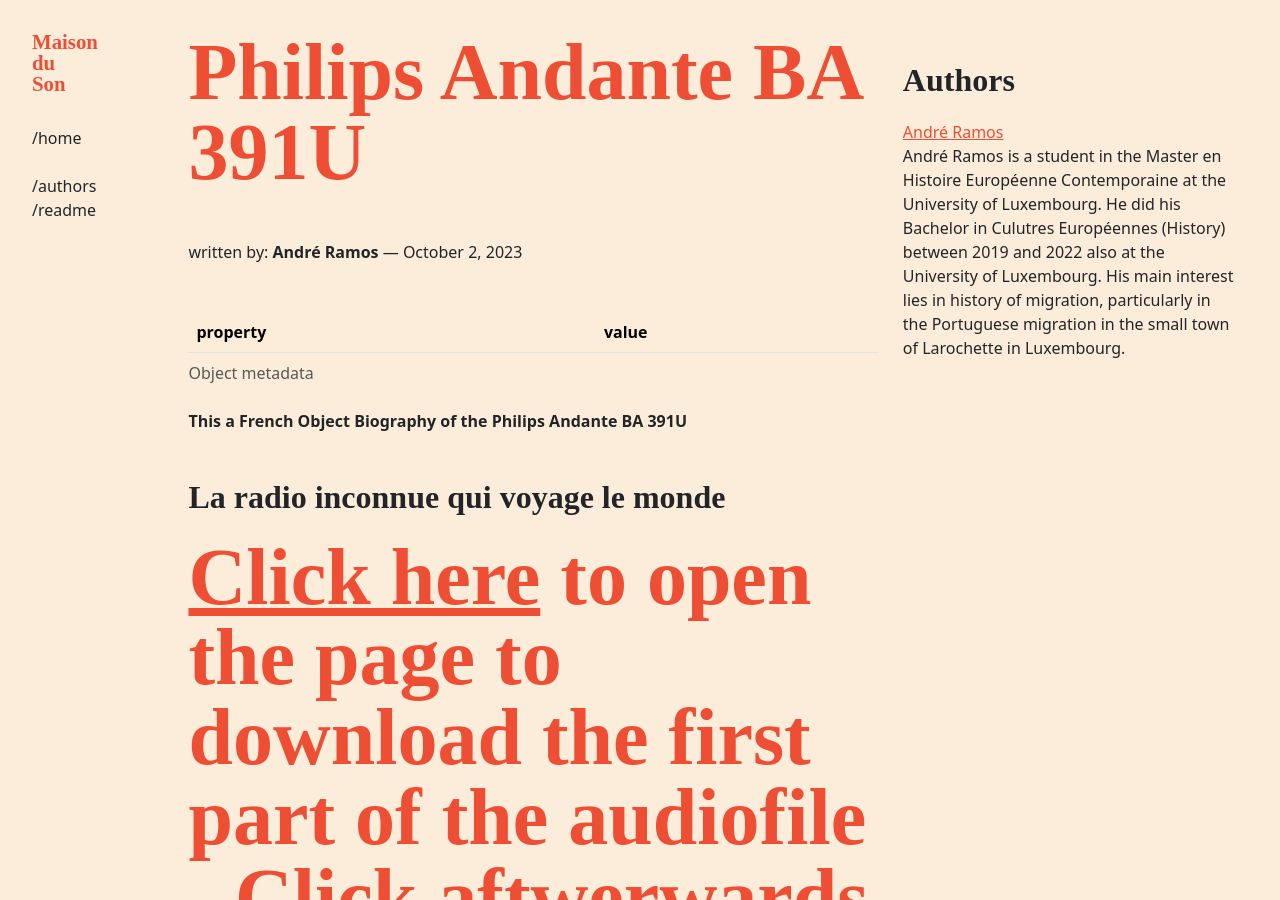
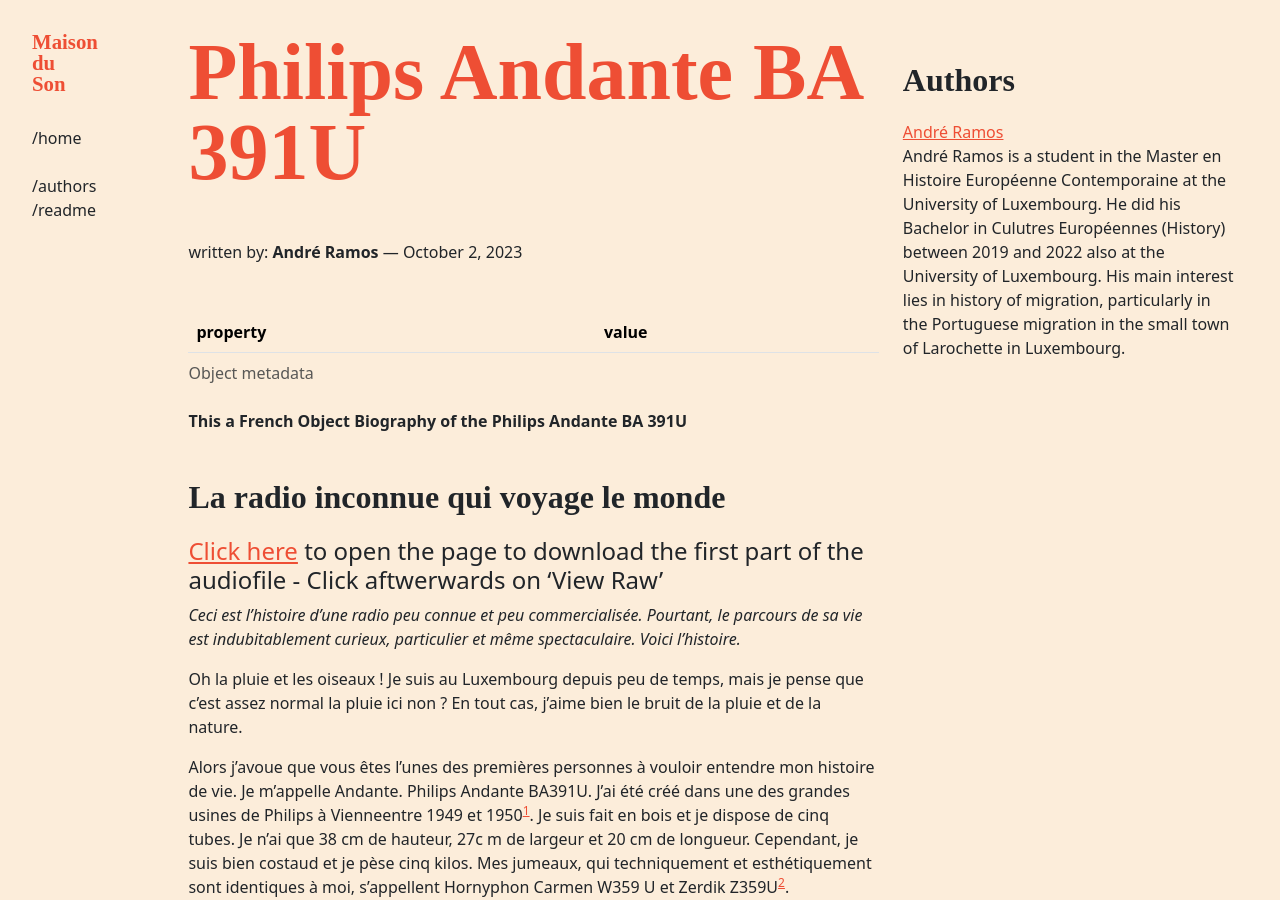
Before and after one commit to C2DH/maison-du-son, a Jekyll site: the page built from _objects/philips-andante.md, in a window 1280 px wide and 900 px high. Built offline with Jekyll 4.4.1, drawn with Linux system fonts in a browser that asks for light colours; some web fonts are replaced.

```diff
--- a/_objects/philips-andante.md
+++ b/_objects/philips-andante.md
@@ -8,7 +8,7 @@ date: 2023-10-02
 **This a French Object Biography of the Philips Andante BA 391U**
 ## **La radio inconnue qui voyage le monde**
 
-# [Click here](https://github.com/1AndreRamos/maison-du-son/blob/master/_objects/Philips%20Andante_out_1.mp3) to open the page to download the first part of the audiofile - Click aftwerwards on 'View Raw'
+#### [Click here](https://github.com/1AndreRamos/maison-du-son/blob/master/_objects/Philips%20Andante_out_1.mp3) to open the page to download the first part of the audiofile - Click aftwerwards on 'View Raw'
 
 _Ceci est l’histoire d’une radio peu connue et peu commercialisée. Pourtant, le parcours de sa vie est indubitablement curieux, particulier et même spectaculaire. Voici l’histoire._
 
@@ -45,7 +45,7 @@ Arnold acquiert une grande notoriété dans le monde du culturisme et nous somme
 
 Nous sommes partis à Los Angeles...
 
-# Are you enjoying? Then [click here](https://github.com/1AndreRamos/maison-du-son/blob/master/_objects/Philips%20Andante_out_2.mp3) to open the page to download the second part of the audiofile - Click aftwerwards on 'View Raw'
+#### Are you enjoying? Then [click here](https://github.com/1AndreRamos/maison-du-son/blob/master/_objects/Philips%20Andante_out_2.mp3) to open the page to download the second part of the audiofile - Click aftwerwards on 'View Raw'
 
 Nous étions seuls dans cette métropole. Aux États-Unis tout était différent. La première fois qu’Arnold m’a pris avec lui dans la salle de gym, les Américains se demandaient : _« Pourquoi apportes-tu une radio ? En plus, c’est une vieille radio. Elle ne va sûrement pas t’aider à grandir tes muscles. »_ Mais Arnold me défendait : _« C’est grâce à elle que j’ai connu le monde du culturisme. Elle est mon porte-bonheur! »_ Bien qu’en Amérique des programmes sur le culturisme n’étaient pas énormément diffusés sur la radio, Arnold ne m’a jamais laissé tomber en désuétude. Je suis vraiment devenu, comme il a dit, son _« son porte-bonheur »_. Tous les soirs, il aimait écouter des programmes en allemand. J’étais alors son seul moyen pour qu’il écoute sa langue maternelle. Mon rôle avait alors changé : de coach de culturisme vers une radio qui évoque des sentiments nostalgiques à son propriétaire.[^5]
 
```
